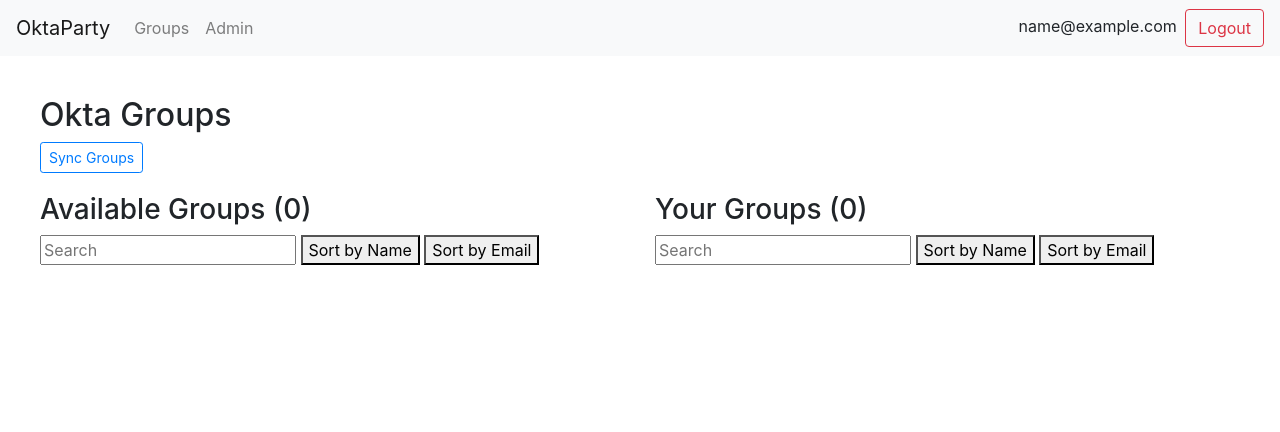
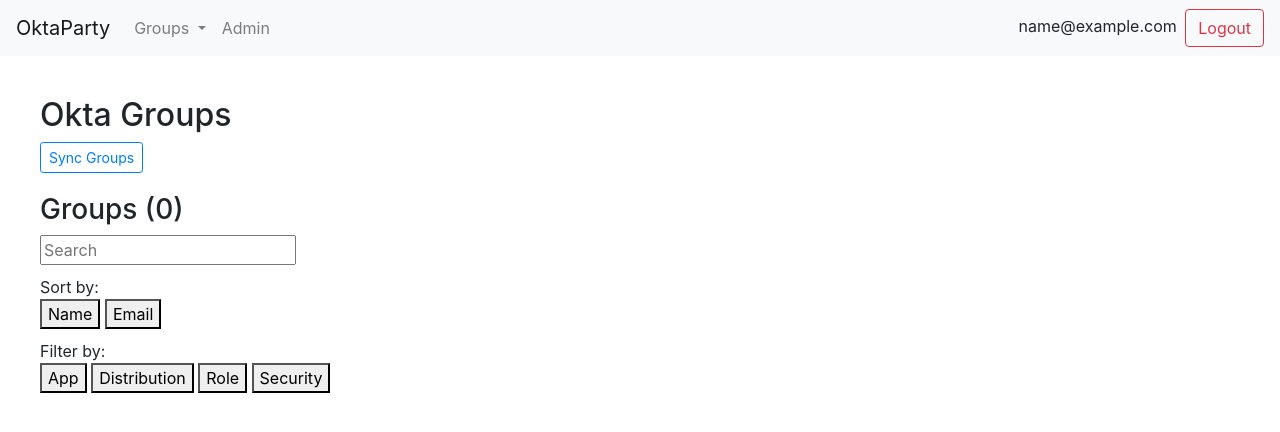
Before and after one commit to artschwagerb/oktaparty, a Django app: page /o/group/list in a window 1280 px wide. Shown: the top 432 px of the page. Run offline with Django 4.2, Linux system fonts and the light colour scheme; the visitor is signed in with stand-in values (Sample User, id 1); data that the repository does not hold is empty; parts of the project's set-up code (start-up, migrations or seed data) failed here and were passed over; some libraries are stand-ins or nearby versions.

Commit message:
Your Groups, List Groups and proper redirects back (#6)

```diff
--- a/app/core/templates/core/base.html
+++ b/app/core/templates/core/base.html
@@ -73,8 +73,15 @@
       <div class="collapse navbar-collapse" id="navbarSupportedContent">
         <ul class="navbar-nav mr-auto">
           {% if perms.okta.list_groups %}
-          <li class="nav-item">
-            <a class="nav-link" href="{% url 'okta:group-list' %}">Groups</a>
+          <li class="nav-item dropdown">
+            <a class="nav-link dropdown-toggle" href="#" id="navbarDropdown" role="button" data-toggle="dropdown" aria-haspopup="true" aria-expanded="false">
+              Groups
+            </a>
+            <div class="dropdown-menu" aria-labelledby="navbarDropdown">
+              <a class="dropdown-item" href="{% url 'okta:group-yours' %}">Manage Your Groups</a>
+              <div class="dropdown-divider"></div>
+              <a class="dropdown-item" href="{% url 'okta:group-list' %}">All Groups</a>
+            </div>
           </li>
           {% endif %}
           {% if request.user.is_superuser %}
--- a/app/okta/templates/groups/group_list.html
+++ b/app/okta/templates/groups/group_list.html
@@ -26,11 +26,20 @@
 		padding-top: 10px;
 	 }
 
-	 .okta-groups > li:first-child {
+	.okta-groups > li:first-child {
 		{% comment %} margin-top: 0; {% endcomment %}
 		border-top: none;
 		{% comment %} padding-top: 0; {% endcomment %}
-	 }
+	}
+
+	.search-options {
+		margin-top: 10px;
+	}
+
+	.okta-groups > li > .pills:child {
+		margin-right: 20px;
+		display: inline-block
+	}
 </style>
 {% endblock %}
 
@@ -45,158 +54,39 @@
 	</div>
 
 	<div class="row">
-		<div class="col-sm-12 col-md-6">
-			<h3>Available Groups ({{ group_list|length }})</h3>
-			<div id="available-groups">
+		<div class="col-sm-12 col-md-12">
+			<h3>Groups ({{ group_list|length }})</h3>
+			<div id="groups-list">
 				<!-- class="search" automagically makes an input a search field. -->
 				<input class="search" placeholder="Search" />
 				<!-- class="sort" automagically makes an element a sort buttons. The date-sort value decides what to sort by. -->
-				<button class="sort" data-sort="name">Sort by Name</button>
-				<button class="sort" data-sort="email">Sort by Email</button>
+				<div class="search-options">
+					<div>Sort by:</div>
+					<button class="sort" data-sort="name">Name</button>
+					<button class="sort" data-sort="email">Email</button>
+				</div>
+
+				<div class="search-options">
+					<div>Filter by:</div>
+					<button class="tag filter" data-filter="app">App</button>
+					<button class="tag filter" data-filter="distribution">Distribution</button>
+					<button class="tag filter" data-filter="role">Role</button>
+					<button class="tag filter" data-filter="security">Security</button>
+				</div>
 
 				<ul class="list list-unstyled okta-groups">
 					{% for g in group_list %}
 					<li>
-						<h4 class="name">{{ g.name }}</h4>
-						<p class="description">{{ g.description }}</p>
-						<p class="email">{% if g.profile.emailAddress %}{{ g.profile.emailAddress }}{% endif %}</p>
-						<p>
-							{% if g.source_type == 'OKTA_GROUP' %}
-								{% if g.allow_join %}
-									<a href="{% url 'okta:group-join' group_id=g.id %}" class="btn btn-outline-success btn-sm"><i class="far fa-check-circle"></i> Join</a>
-								{% endif %}
-							{% endif %}
+						<h4 class="name ">{{ g.name }}</h4>
+						<p class="description">{% if g.description %}{{ g.description }}{% else %}(no description){% endif %}</p>
+						<p class="pills">
+						{% if g.profile.type %}<div><small>Type:</small> <span class="type font-weight-bold">{{ g.profile.type }}</span></div>{% endif %}
+						{% if g.profile.application %}<div><small>App:</small> <span class="application font-weight-bold">{{ g.profile.application }}</span></div>{% endif %}
+						{% if g.profile.emailAddress %}<div><small>Email:</small> <span class="email font-weight-bold">{{ g.profile.emailAddress }}</span></div>{% endif %}
 						</p>
 					</li>
 					{% endfor %}
 				</ul>
-			</div>
-		</div>
-		<div class="col-sm-12 col-md-6">
-			<h3>Your Groups ({{ user_group_list|length }})</h3>
-			<div id="your-groups">
-				<!-- class="search" automagically makes an input a search field. -->
-				<input class="search" placeholder="Search" />
-				<!-- class="sort" automagically makes an element a sort buttons. The date-sort value decides what to sort by. -->
-				<button class="sort" data-sort="name">Sort by Name</button>
-				<button class="sort" data-sort="email">Sort by Email</button>
-
-				<ul class="list list-unstyled okta-groups">
-					{% for g in user_group_list %}
-					<li>
-						<h4 class="name">{{ g.name }}</h4>
-						<p class="description">{{ g.description }}</p>
-						<p class="email">{% if g.profile.emailAddress %}{{ g.profile.emailAddress }}{% endif %}</p>
-						<p>
-							{% if g.source_type == 'OKTA_GROUP' %}
-								{% if g.allow_leave %}
-									<a href="{% url 'okta:group-join' group_id=g.id %}" class="btn btn-outline-danger btn-sm"><i class="far fa-times-circle"></i> Leave</a>
-								{% else %}
-									<p><small>Required</small></p>
-								{% endif %}
-							{% else %}
-								<p><small>External Group</small></p>
-							{% endif %}
-						</p>
-					</li>
-					{% endfor %}
-				</ul>
-			</div>
-		</div>
-	</div>
-
-	<div class="row" style="margin-bottom: 20px; display: none;">
-		<div class="col-sm-12 col-md-6">
-			<h4>Your Groups ({{ user_group_list|length }})</h4>
-			<div class="list-group">
-        	{% for g in user_group_list %}
-				<div class="list-group-item list-group-item-action flex-column align-items-start">
-					<div class="d-flex w-100 justify-content-between">
-						<h5 class="mb-1">{{ g.name }}</h5>
-						<p>
-							{% if g.source_type == 'OKTA_GROUP' %}
-								{% if g.okta_id in user_group_ids %}
-									{% if g.allow_leave %}
-										<a href="{% url 'okta:group-leave' group_id=g.id %}" class="btn btn-outline-danger btn-sm"><i class="far fa-times-circle"></i> Leave</a>
-									{% endif %}
-								{% else %}
-									{% if g.allow_join %}
-										<a href="{% url 'okta:group-join' group_id=g.id %}" class="btn btn-outline-success btn-sm"><i class="far fa-check-circle"></i> Join</a>
-									{% endif %}
-								{% endif %}
-							{% comment %} {% else %}
-								{% if g.okta_id in user_group_ids %}
-									{% if g.allow_leave %}
-										<a href="{% url 'okta:group-leave' group_id=g.id %}" class="btn btn-outline-danger btn-sm"><i class="far fa-times-circle"></i> Leave</a>
-									{% endif %}
-								{% else %}
-									{% if g.allow_join %}
-										<a href="{% url 'okta:group-join' group_id=g.id %}" class="btn btn-outline-success btn-sm"><i class="far fa-check-circle"></i> Join</a>
-									{% endif %}
-								{% endif %} {% endcomment %}
-							{% endif %}
-						</p>
-					</div>
-					<p class="mb-1">{% if g.description %}<em>{{ g.description }}</em>{% endif %}</p>
-					<p class="mb-1">
-						{% if g.source_system_pretty %}
-							<span class="badge badge-secondary">{{ g.source_system_pretty }}</span>
-						{% endif %}
-						{% if g.profile %}
-							{% if g.profile.type %}
-								<span class="badge badge-secondary">{{ g.profile.type|title }}</span>
-							{% endif %}
-							{% if g.profile.application %}
-								<span class="badge badge-secondary">{{ g.profile.application|title }}</span>
-							{% endif %}
-							{% if g.profile.emailAddress %}
-								<span class="badge badge-secondary">{{ g.profile.emailAddress }}</span>
-							{% endif %}
-						{% endif %}
-					</p>
-				</div>
-        	{% endfor %}
-			</div>
-		</div>
-		<div class="col-sm-12 col-md-6">
-			<h4>Available Groups ({{ group_list|length }})</h4>
-			<div class="list-group" id="available-groups">
-        	{% for g in group_list %}
-				<div class="list-group-item list-group-item-action flex-column align-items-start">
-					<div class="d-flex w-100 justify-content-between">
-						<h5 class="mb-1">{{ g.name }}</h5>
-						<p>
-							{% if g.source_type == 'OKTA_GROUP' %}
-								{% if g.okta_id in user_group_ids %}
-									<a href="{% url 'okta:group-leave' group_id=g.id %}" class="btn btn-outline-danger btn-sm"><i class="far fa-times-circle"></i> Leave</a>
-								{% else %}
-									<a href="{% url 'okta:group-join' group_id=g.id %}" class="btn btn-outline-success btn-sm"><i class="far fa-check-circle"></i> Join</a>
-								{% endif %}
-							{% endif %}
-						</p>
-					</div>
-					<p class="mb-1">{% if g.description %}<em>{{ g.description }}</em>{% endif %}</p>
-					<p class="mb-1">
-						{% if g.source_system_pretty %}
-							<span class="badge badge-secondary">{{ g.source_system_pretty }}</span>
-						{% endif %}
-						{% if g.profile %}
-							{% if g.profile.type %}
-								<span class="badge badge-secondary">{{ g.profile.type|title }}</span>
-							{% endif %}
-							{% if g.profile.application %}
-								<span class="badge badge-secondary">Application: {{ g.profile.application|title }}</span>
-							{% endif %}
-							{% if g.profile.emailAddress %}
-								<span class="badge badge-secondary">{{ g.profile.emailAddress }}</span>
-							{% endif %}
-						{% endif %}
-
-					</p>
-				</div>
-			{% empty %}
-				<p>No Groups Available.  You have everything you can join.</p>
-        	{% endfor %}
 			</div>
 		</div>
 	</div>
@@ -207,10 +97,23 @@
 {% block script-footer %}
 <script>
 	var options = {
-		valueNames: [ 'name', 'description', 'email' ]
+		valueNames: [ 'name', 'description', 'email', 'type', 'application' ]
 	};
 
-	var availableGroupsList = new List('available-groups', options);
-	var availableGroupsList = new List('your-groups', options);
+	var groupsList = new List('groups-list', options);
+
+	$('.filter').on('click',function(){
+		var $q = $(this).attr('data-filter');
+		if($(this).hasClass('active')){
+			groupsList.filter();
+		  $('.filter').removeClass('active');
+		} else {
+			groupsList.filter(function(item) {
+			return (item.values().type == $q);
+		  });
+		  $('.filter').removeClass('active');
+		  $(this).addClass('active');
+		}
+	  });
 </script>
 {% endblock %}
--- a/app/okta/urls.py
+++ b/app/okta/urls.py
@@ -6,6 +6,7 @@ app_name = 'okta'
 urlpatterns = [
     path('', views.index, name='index'),
     path('group/list', views.group_list, name='group-list'),
+    path('group/yours', views.group_yours, name='group-yours'),
     path('group/<int:group_id>/join', views.group_join, name='group-join'),
     path('group/<int:group_id>/leave', views.group_leave, name='group-leave'),
     #path('groups/sync', views.group_sync, name='group-sync'),
--- a/app/okta/views.py
+++ b/app/okta/views.py
@@ -26,7 +26,7 @@ def index(request):
 # @vary_on_headers('Cookie')
 # @cache_page(60 * 15)
 @login_required
-def group_list(request):
+def group_yours(request):
     """List Groups."""
 
     okta = OktaTools()
@@ -47,7 +47,7 @@ def group_list(request):
     }
 
     # Render the HTML template index.html with the data in the context variable
-    return render(request, 'groups/group_list.html', context=context)
+    return render(request, 'groups/group_yours.html', context=context)
 
 @login_required
 def group_join(request,group_id):
@@ -121,44 +121,6 @@ def group_leave(request,group_id):
         else:
             return redirect('okta:group-list')
 
-# @login_required
-# def group_sync(request):
-#     """Sync Groups."""
-
-#     okta = OktaTools()
-
-#     okta_groups = okta.groups()
-
-#     for g in okta_groups:
-#         group_item, group_created = OktaGroup.objects.get_or_create(okta_id=g['id'],
-#             defaults={
-#                 'name': g['profile']['name'],
-#                 'description': g['profile'].get('description',None),
-#                 'profile': g['profile'],
-#                 'source_type': g['type'],
-#                 'source_system': g['objectClass'][0]
-#             }
-#         )
-#         if group_created:
-#             print("Group Created: %s" % (group_item))
-#         else:
-#             group_item.name = g['profile']['name']
-#             group_item.description = g['profile'].get('description', None)
-#             group_item.profile = g['profile']
-#             group_item.source_type = g['type']
-#             group_item.source_system = g['objectClass'][0]
-
-#             group_item.save()
-
-#             print("Group Updated: %s" % (group_item))
-
-#     context = {
-#         "group_list": group_list,
-#     }
-
-#     # Render the HTML template index.html with the data in the context variable
-#     return render(request, 'groups/group_list.html', context=context)
-
 @login_required
 @permission_required('okta.task_sync_okta_groups')
 def TaskSyncOktaGroups(request):
@@ -172,3 +134,18 @@ def TaskSyncOktaGroups(request):
         return redirect(next_url)
     else:
         return redirect('okta:group-list')
+
+@login_required
+def group_list(request):
+    """List Groups."""
+
+    okta = OktaTools()
+
+    group_list = OktaGroup.objects.filter(Q(hidden=False))
+
+    context = {
+        "group_list": group_list,
+    }
+
+    # Render the HTML template index.html with the data in the context variable
+    return render(request, 'groups/group_list.html', context=context)
```
Also changed, not shown: app/okta/templates/groups/group_join.html (+6 -2 lines), app/okta/templates/groups/group_yours.html (added, +120 -0 lines).
